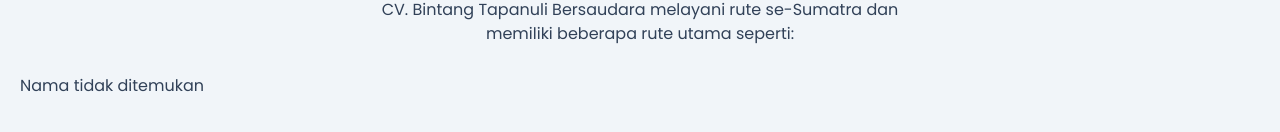
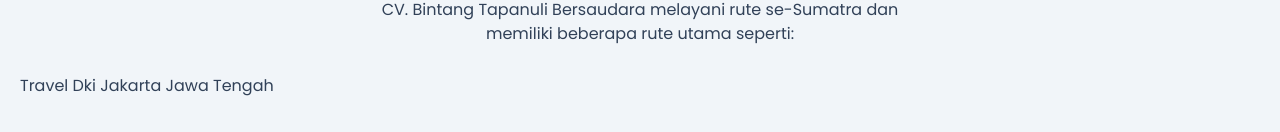
Before and after one commit to jasa-web-2000/bintangtapanulibersaudara.com, a Next.js app: page /travel in a window 1280 px wide. Shown: the part 668-800 px from the top of the page. Built offline with nearby package versions, Linux system fonts and the light colour scheme.

Commit message:
malas ngoding, paham 🖐

```diff
--- a/src/components/TravelGridItem.tsx
+++ b/src/components/TravelGridItem.tsx
@@ -1,6 +1,15 @@
+import { capitalize } from "@/lib";
 import { Location } from "@/types";
 import React from "react";
 
-export function TravelGridItem({ data }: { data: Location | null }) {
-  return <div>{data?.name ?? "Nama tidak ditemukan"}</div>;
+interface data {
+  origin: Location | null;
+  destination: Location | null;
 }
+
+export function TravelGridItem({ data }: { data: data }) {
+  const origin = capitalize(data?.origin?.name);
+  const destination = capitalize(data?.destination?.name);
+
+  return <div>{`Travel ${origin} ${destination}`}</div>;
+}
--- a/src/components/travel/Travel.tsx
+++ b/src/components/travel/Travel.tsx
@@ -2,10 +2,14 @@
 import { SubTitle, TravelGrid, TravelGridItem } from "@/components";
 import { appConfig, travel } from "@/lib";
 
-export function Travel() {
+export async function Travel() {
   const data = [
-    travel({ origin: "3", destination: "5" }),
+    await travel({ origin: "31", destination: "33" }),
+    await travel({ origin: "31", destination: "3211111233" }),
   ];
+
+  console.log(data);
+
   return (
     <div className="my-container">
       <SubTitle
@@ -13,7 +17,14 @@
         paragraph={`${appConfig.APP_NAME} melayani rute se-Sumatra dan memiliki beberapa rute utama seperti:`}
       />
       <TravelGrid>
-        <TravelGridItem data={null} />
+        {data
+          .filter((e) => e?.origin !== null && e?.destination !== null)
+          .map((e, i) => (
+            <TravelGridItem
+              key={i}
+              data={e}
+            />
+          ))}
       </TravelGrid>
     </div>
   );
```
